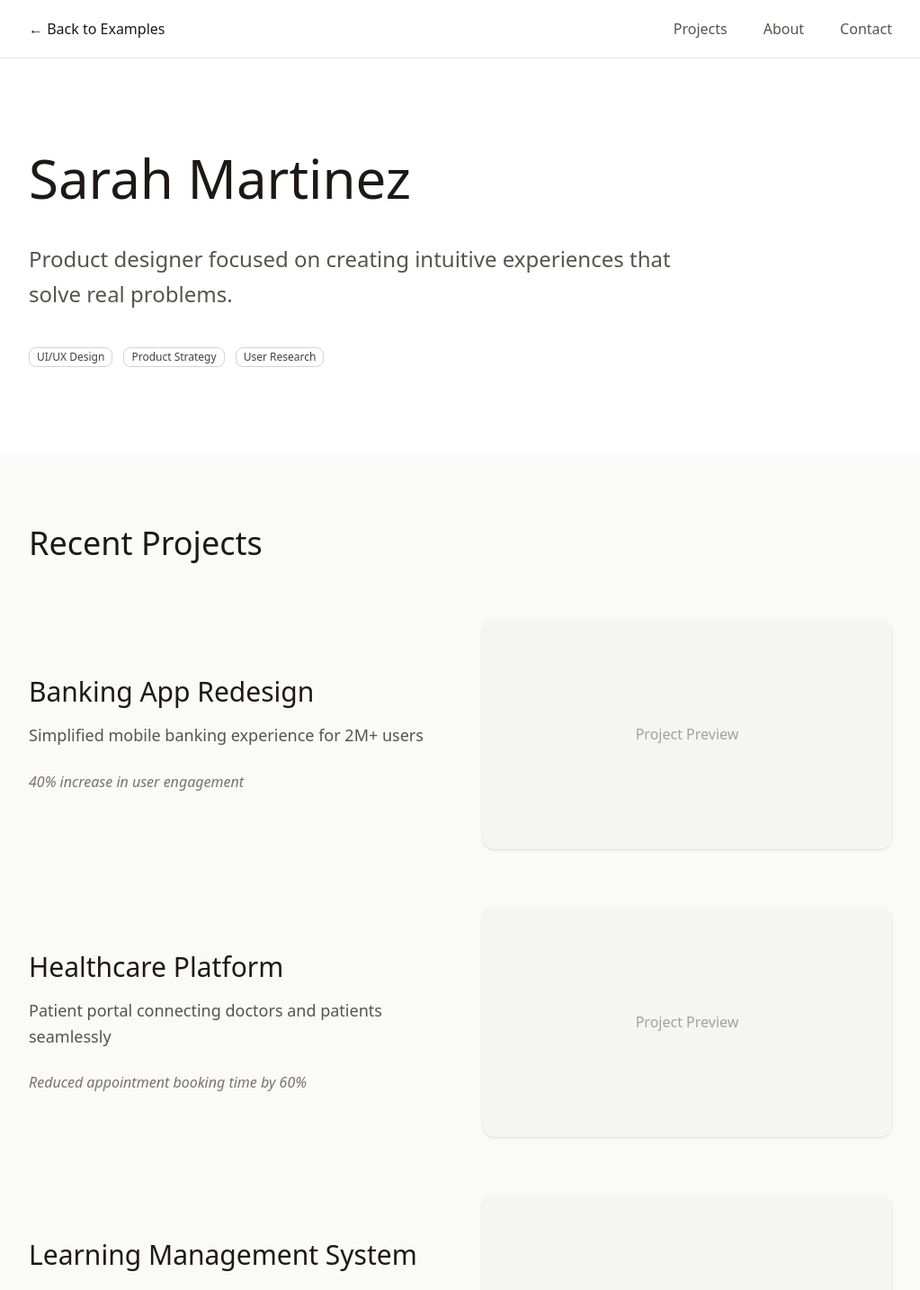
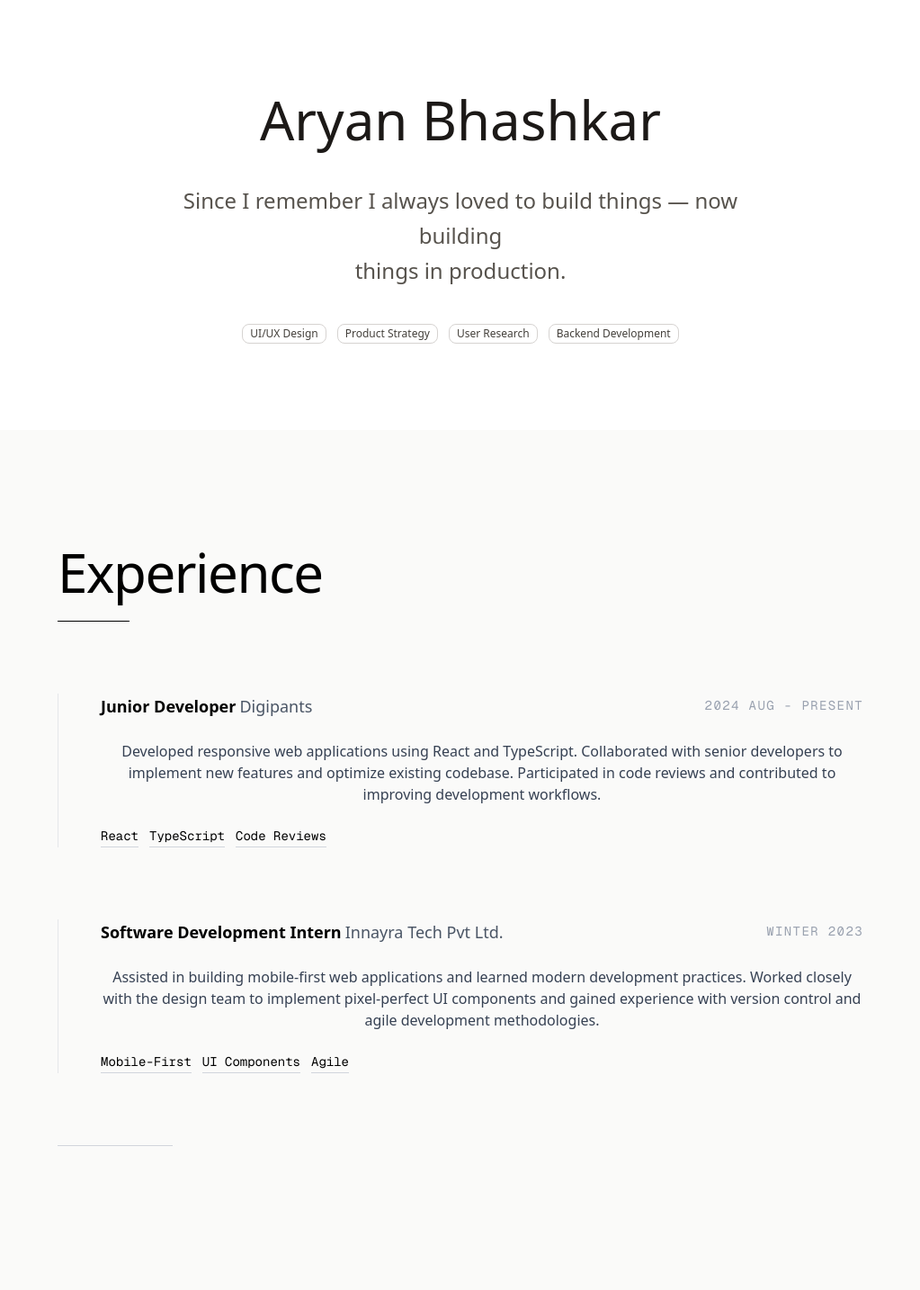
Before and after one commit to Ryaaan4321/rn, a Next.js app: page / in a window 1280 px wide. Shown: the top 1434 px of the page at 90% size, without its empty margins (128-1151 px from the left). Built offline with nearby package versions, Linux system fonts and the light colour scheme.

Commit message:
feat: add ExperienceSection component and integrate it into Portfolio page

```diff
--- /dev/null
+++ b/components/Experience.tsx
@@ -0,0 +1,68 @@
+const experiences = [
+    {
+        title: "Junior Developer",
+        company: "Digipants",
+        period: "2024 Aug - Present",
+        description:
+            "Developed responsive web applications using React and TypeScript. Collaborated with senior developers to implement new features and optimize existing codebase. Participated in code reviews and contributed to improving development workflows.",
+        skills: ["React", "TypeScript", "Code Reviews"],
+    },
+    {
+        title: "Software Development Intern",
+        company: "Innayra Tech Pvt Ltd.",
+        period: "Winter 2023",
+        description:
+            "Assisted in building mobile-first web applications and learned modern development practices. Worked closely with the design team to implement pixel-perfect UI components and gained experience with version control and agile development methodologies.",
+        skills: ["Mobile-First", "UI Components", "Agile"],
+    },
+]
+
+export function ExperienceSection() {
+    return (
+        <section className="min-h-screen py-32 px-8 ">
+            <div className="max-w-4xl mx-auto">
+                <div className="mb-20">
+                    <h2 className="text-6xl font-extralight text-black tracking-tight text-left">Experience</h2>
+                    <div className="w-20 h-px bg-black mt-6"></div>
+                </div>
+                <div className="space-y-20">
+                    {experiences.map((exp, index) => (
+                        <div key={index} className="relative">
+                            <div className="absolute left-0 top-0 w-px h-full bg-gray-200"></div>
+                            <div className="pl-12">
+                                <div className="flex items-start justify-between mb-6">
+                                    <div className="flex gap-1">
+                                        <p className="text-lg font-semibold text-black">{exp.title}</p>
+                                        <p className="text-lg text-gray-600 font-light">{exp.company}</p>
+                                    </div>
+                                    <div className="text-right">
+                                        <span className="text-sm font-mono text-gray-400 uppercase tracking-widest">
+                                            {exp.period}
+                                        </span>
+                                    </div>
+                                </div>
+
+                                <p className="text-base  text-gray-700 font-light mb-6">
+                                    {exp.description}
+                                </p>
+                                <div className="flex flex-wrap gap-3">
+                                    {exp.skills.map((skill, skillIndex) => (
+                                        <span
+                                            key={skillIndex}
+                                            className="text-sm font-mono text-black border-b border-gray-300 pb-0.5"
+                                        >
+                                            {skill}
+                                        </span>
+                                    ))}
+                                </div>
+                            </div>
+                        </div>
+                    ))}
+                </div>
+                <div className="mt-20">
+                    <div className="w-32 h-px bg-gray-300"></div>
+                </div>
+            </div>
+        </section>
+    )
+}
--- a/components/Portfolio.tsx
+++ b/components/Portfolio.tsx
@@ -1,36 +1,19 @@
 import { Badge } from "@/components/ui/badge"
 import { Card } from "@/components/ui/card"
 import Link from "next/link"
+import { ExperienceSection } from "./Experience"
 
 export default function Portfolio() {
     return (
-    <main className="min-h-screen bg-stone-50">
-      <nav className="bg-white border-b border-stone-200">
-        <div className="max-w-5xl mx-auto px-8 py-5 flex justify-between items-center">
-          <Link href="/" className="text-stone-900 font-medium">
-            ← Back to Examples
-          </Link>
-          <div className="flex gap-10">
-            <a href="#projects" className="text-stone-600 hover:text-stone-900 transition-colors">
-              Projects
-            </a>
-            <a href="#about" className="text-stone-600 hover:text-stone-900 transition-colors">
-              About
-            </a>
-            <a href="#contact" className="text-stone-600 hover:text-stone-900 transition-colors">
-              Contact
-            </a>
-          </div>
-        </div>
-      </nav>
-      <section className="bg-white">
-        <div className="max-w-5xl mx-auto px-8 py-24">
-          <div className="max-w-3xl">
-            <h1 className="text-6xl font-light text-stone-900 mb-8 leading-tight">Sarah Martinez</h1>
+        <div className="flex flex-col min-h-screen bg-stone-50 items-center justify-center text-center">
+
+            <section className="bg-white w-full">
+                <div className="max-w-3xl mx-auto px-8 py-24 text-center">
+                    <h1 className="text-6xl font-light text-stone-900 mb-8 leading-tight">Aryan Bhashkar</h1>
                     <p className="text-2xl text-stone-600 mb-10 leading-relaxed font-light">
-              Product designer focused on creating intuitive experiences that solve real problems.
+                        Since I remember I always loved to build things — now building <br /> things in production.
                     </p>
-            <div className="flex gap-3">
+                    <div className="flex flex-wrap gap-3 justify-center">
                         <Badge variant="outline" className="border-stone-300 text-stone-700">
                             UI/UX Design
                         </Badge>
@@ -40,17 +23,23 @@ export default function Portfolio() {
                         <Badge variant="outline" className="border-stone-300 text-stone-700">
                             User Research
                         </Badge>
-            </div>
+                        <Badge variant="outline" className="border-stone-300 text-stone-700">
+                            Backend Development
+                        </Badge>
                     </div>
                 </div>
             </section>
-      <section id="projects" className="max-w-5xl mx-auto px-8 py-20">
+            <ExperienceSection/>
+
+
+            <section id="projects" className="max-w-4xl mx-auto px-8 py-20 text-center">
                 <h2 className="text-4xl font-light text-stone-900 mb-16">Recent Projects</h2>
                 <div className="grid gap-16">
                     {[
                         {
-              title: "Banking App Redesign",
-              description: "Simplified mobile banking experience for 2M+ users",
+                            title: "HiringNexus",
+                            description:
+                                "Built HiringNexus, a recruitment platform streamlining the hiring process with automated job postings, candidate tracking, and collaborative evaluation tools. Designed a scalable backend architecture with efficient database modeling to support high-volume candidate workflows. Implemented real-time updates and intuitive dashboards to enhance recruiter collaboration and decision-making",
                             impact: "40% increase in user engagement",
                         },
                         {
@@ -64,13 +53,11 @@ export default function Portfolio() {
                             impact: "Used by 500+ educational institutions",
                         },
                     ].map((project, index) => (
-            <div key={index} className="grid md:grid-cols-2 gap-12 items-center">
-              <div>
-                <h3 className="text-3xl font-light text-stone-900 mb-4">{project.title}</h3>
-                <p className="text-stone-600 mb-6 leading-relaxed text-lg">{project.description}</p>
+                        <div key={index} className="flex flex-col items-center text-center gap-6">
+                            <h3 className="text-3xl font-semibold text-stone-900">{project.title}</h3>
+                            <p className="text-stone-600 leading-relaxed text-lg max-w-2xl">{project.description}</p>
                             <p className="text-stone-500 italic">{project.impact}</p>
-              </div>
-              <Card className="bg-stone-100 border-0 h-64 flex items-center justify-center">
+                            <Card className="bg-stone-100 border-0 h-64 w-full flex items-center justify-center max-w-lg">
                                 <span className="text-stone-400">Project Preview</span>
                             </Card>
                         </div>
@@ -78,8 +65,8 @@ export default function Portfolio() {
                 </div>
             </section>
 
-      <section id="contact" className="bg-white">
-        <div className="max-w-5xl mx-auto px-8 py-20 text-center">
+            <section id="contact" className="bg-white w-full">
+                <div className="max-w-3xl mx-auto px-8 py-20 text-center">
                     <h2 className="text-4xl font-light text-stone-900 mb-8">Let's Create Something Beautiful</h2>
                     <p className="text-stone-600 mb-12 max-w-2xl mx-auto text-lg leading-relaxed">
                         I'm always interested in new opportunities and meaningful projects.
@@ -92,6 +79,6 @@ export default function Portfolio() {
                     </a>
                 </div>
             </section>
-    </main>
+        </div>
     )
 }
```
Lines whose indentation alone changed are shown as unchanged.
